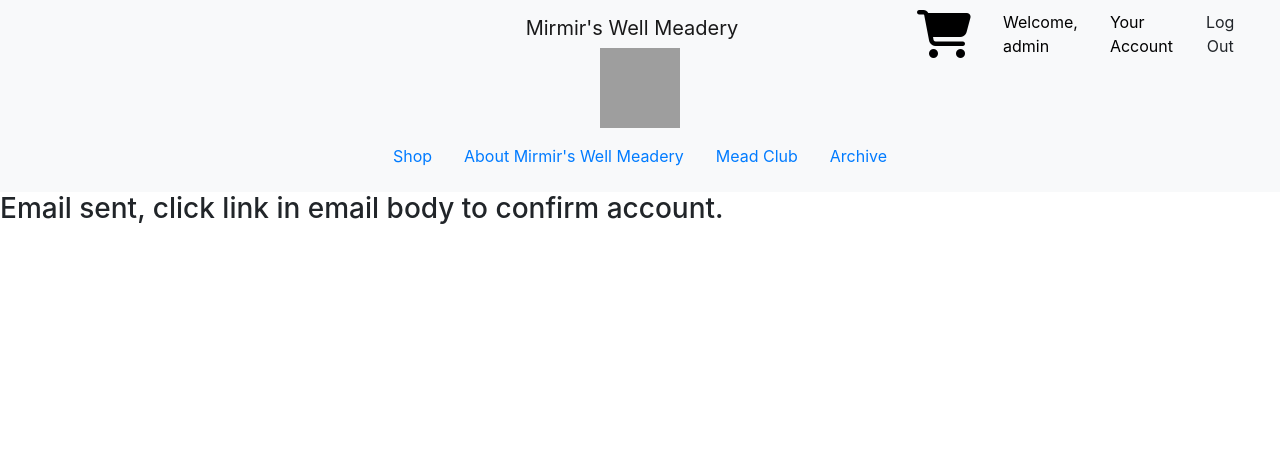
After one commit to mcbridz/mirmir, a Django app: page /email_sent/ in a window 1280 px wide. The commit adds this page. Shown: the top 466 px of the page. Run offline with Django 3.2, Linux system fonts and the light colour scheme; a user stored in the database is signed in; some libraries are stand-ins or nearby versions; grey boxes are pictures that could not be loaded.

Commit message:
Implemented email address confirmation

```diff
--- a/mirmir_proj/mirmir_app/admin.py
+++ b/mirmir_proj/mirmir_app/admin.py
@@ -1,5 +1,5 @@
 from django.contrib import admin
-from .models import Contact, StatusField, SortField, Product, CarouselSlide, MainPageWarning, MainPageHighlight, ShippingStatus, OrderType, OrderItemQuantity, TransactionType, PaymentStatus, Order, ProductPhoto
+from .models import Contact, StatusField, SortField, Product, CarouselSlide, MainPageWarning, MainPageHighlight, ShippingStatus, OrderType, OrderItemQuantity, TransactionType, PaymentStatus, Order, ProductPhoto, EmailConfirmation
 
 admin.site.register(Contact)
 admin.site.register(StatusField)
@@ -15,3 +15,4 @@ admin.site.register(OrderItemQuantity)
 admin.site.register(TransactionType)
 admin.site.register(PaymentStatus)
 admin.site.register(Order)
+admin.site.register(EmailConfirmation)
--- /dev/null
+++ b/mirmir_proj/mirmir_app/templates/mirmir_app/email_sent.html
@@ -0,0 +1,9 @@
+{%extends 'mirmir_app/base.html'%}
+{%block title%}Mirmir: Email Sent{%endblock%}
+{%block style%}
+{%endblock%}
+{%block body%}
+<h3>Email sent, click link in email body to confirm account.</h3>
+
+
+{%endblock%}
--- a/mirmir_proj/mirmir_app/urls.py
+++ b/mirmir_proj/mirmir_app/urls.py
@@ -45,5 +45,8 @@ urlpatterns = [
          name='get_active_products'),
     path('save_product_changes/', views.save_product_changes,
          name='save_product_changes'),
-    path('save_photo/', views.save_photo, name='save_photo')
+    path('save_photo/', views.save_photo, name='save_photo'),
+    path('send_new_code/', views.send_new_code, name='send_new_code'),
+    path('confirm/', views.confirm, name='confirm'),
+    path('email_sent/', views.email_sent, name='email_sent'),
 ]
--- a/mirmir_proj/mirmir_app/views.py
+++ b/mirmir_proj/mirmir_app/views.py
@@ -7,7 +7,9 @@ from django.conf import settings
 from django.contrib.auth.models import User
 from django.contrib import auth
 from django.core import serializers
-from .models import StatusField, SortField, Contact, Product, CarouselSlide, MainPageWarning, MainPageHighlight, Order, OrderType, PaymentStatus, OrderItemQuantity, ShippingStatus, ProductPhoto, TransactionType
+from django.core.mail import send_mail
+from django.template.loader import render_to_string
+from .models import StatusField, SortField, Contact, Product, CarouselSlide, MainPageWarning, MainPageHighlight, Order, OrderType, PaymentStatus, OrderItemQuantity, ShippingStatus, ProductPhoto, TransactionType, EmailConfirmation
 import requests
 import random
 import django.contrib.auth
@@ -16,6 +18,7 @@ from .forms import ContactForm
 from . import utilities
 import json
 import re
+import string
 from datetime import datetime
 
 ####################################
@@ -389,6 +392,10 @@ def save_new_highlight(request):
 ####################################
 
 
+def verified_account(user):
+    return user.profile.email_address_confirmed
+
+
 def index(request):
     context = {
         'message': 'Hello, world!',
@@ -432,6 +439,47 @@ def archive(request):
 
     }
     return render(request, 'mirmir_app/archive.html', context)
+
+
+def random_code(n):
+    return ''.join([random.choice(string.ascii_letters + string.digits) for _ in range(n)])
+
+
+@login_required
+def email_sent(request):
+    return render(request, 'mirmir_app/email_sent.html')
+
+
+@login_required
+def send_new_code(request):
+    # verification = request.user.profile.email_confirmations.objects.all()
+    # print(verification)
+    # if verification is not None:
+    #     verification.delete()
+    email_confirmation = EmailConfirmation(
+        contact=request.user.profile, code=random_code(10))
+    email_confirmation.save()
+    body = render_to_string('mirmir_app/email.html', {
+        'code': email_confirmation.code, 'domain': 'http://' + request.META['HTTP_HOST']})
+    send_mail('Confirm Your Account', '', settings.EMAIL_HOST_USER, [
+        request.user.profile.email], fail_silently=False, html_message=body)
+    return HttpResponseRedirect(reverse('mirmir_app:email_sent'))
+
+
+@login_required
+def confirm(request):
+    code = request.GET.get('code', '')
+    if code == '':
+        return render(request, 'mirmir_app/profile.html', {})
+    email_confirmation = EmailConfirmation.objects.get(code=code)
+    print(email_confirmation)
+    if email_confirmation is not None:
+        email_confirmation.date_confirmed = timezone.now()
+        email_confirmation.save()
+        contact = email_confirmation.contact
+        contact.email_address_confirmed = True
+        contact.save()
+    return HttpResponseRedirect(reverse('mirmir_app:profile'))
 
 
 def register(request):
@@ -480,9 +528,15 @@ def register(request):
             birthday=data['birthday']
         )
         new_contact.save()
+        email_confirmation = EmailConfirmation(user=user, code=random_code(10))
+        email_confirmation.save()
+        body = render_to_string('mirmir_app/email.html', {
+                                'code': email_confirmation.code, 'domain': 'http://' + request.META['HTTP_HOST']})
+        send_mail('Confirm Your Account', '', settings.EMAIL_HOST_USER, [
+                  new_contact.email], fail_silently=False, html_message=body)
         django.contrib.auth.login(request, user)
         # django.contrib.auth.login(request, user)
-        next = request.GET.get('next', reverse('mirmir_app:main'))
+        next = request.GET.get('next', reverse('mirmir_app:profile'))
         return HttpResponseRedirect(next)
 
 
@@ -541,9 +595,11 @@ def profile(request):
         context = {
             'form': form,
             'site_key': settings.RECAPTCHA_SITE_KEY,
+            'confirmed': False
         }
-
-        # only if user has order history
+        if request.user.profile.email_address_confirmed:
+            context['confirmed'] = True
+            # only if user has order history
         if orders:
             for order in orders:
                 item_quantities = order.items.all()
@@ -630,7 +686,7 @@ def shop_get_product_data(request):
     return JsonResponse({'product_data': data})
 
 
-@login_required
+@user_passes_test(verified_account)
 def checkout(request):
     context = {
         'site_key': settings.RECAPTCHA_SITE_KEY,
@@ -638,7 +694,7 @@ def checkout(request):
     return render(request, 'mirmir_app/checkout.html', context)
 
 
-@login_required
+@user_passes_test(verified_account)
 def get_user_data_for_checkout(request):
     user = request.user.profile
     output = {
@@ -656,7 +712,7 @@ def get_user_data_for_checkout(request):
     return JsonResponse(output)
 
 
-@login_required
+@user_passes_test(verified_account)
 def cart_verification(request):
     context = {
         'site_key': settings.RECAPTCHA_SITE_KEY,
@@ -664,7 +720,7 @@ def cart_verification(request):
     return render(request, 'mirmir_app/cart_verification.html', context)
 
 
-@login_required
+@user_passes_test(verified_account)
 def upsert_order(request):
     data = json.loads(request.body)
     print(data)
@@ -739,8 +795,11 @@ def upsert_order(request):
         product.SKU_Prices_Inventory_current_inventory -= quantity
         product.save()
         new_item_quantity.save()
-        order.sub_total += product.SKU_Prices_price * quantity
+        print('Product Quantity: ' + str(quantity))
+        print('Product Price: ' + str(product.SKU_Prices_price))
+        print('Current sub total: ' + str(order.sub_total))
     order.total = order.sub_total * \
         (1 + (order.tax / 100)) + order.shipping + order.handling
     order.save()
+    print('Order total: ' + str(order.total))
     return HttpResponse('Order Complete')
--- a/mirmir_proj/mirmir_proj/settings.py
+++ b/mirmir_proj/mirmir_proj/settings.py
@@ -135,3 +135,9 @@ RECAPTCHA_SECRET_KEY = secrets.captcha_key
 # images
 MEDIA_URL = '/uploaded_files/'
 MEDIA_ROOT = os.path.join(BASE_DIR, 'uploaded_files')
+
+EMAIL_HOST = 'smtp.gmail.com'
+EMAIL_USE_TLS = True
+EMAIL_PORT = 587
+EMAIL_HOST_USER = secrets.EMAIL_HOST_USER
+EMAIL_HOST_PASSWORD = secrets.EMAIL_HOST_PASSWORD
```
Also changed, not shown: mirmir_proj/mirmir_app/models.py (+9 -8 lines), mirmir_proj/mirmir_app/templates/mirmir_app/email.html (added, +16 -0 lines), mirmir_proj/mirmir_app/templates/mirmir_app/profile.html (+18 -1 lines), mirmir_proj/db.sqlite3, mirmir_proj/mirmir_app/migrations/0028_auto_20201101_1329.py (added), mirmir_proj/mirmir_app/migrations/0029_auto_20201101_1843.py (added).
